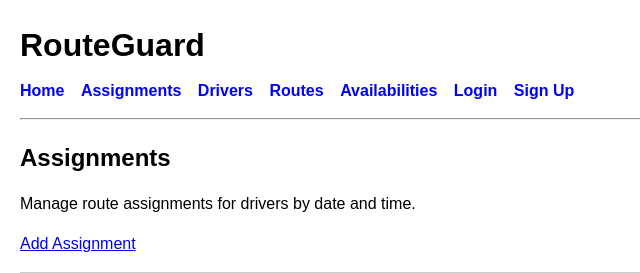
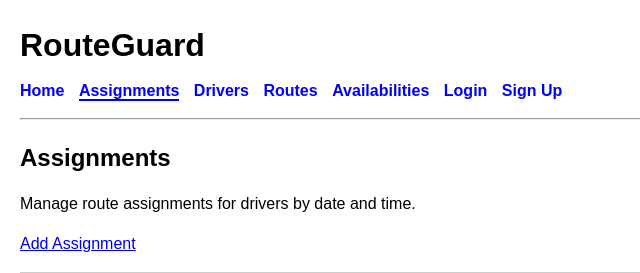
Before and after one commit to joeb-brfc/routeguard, a Django app: page /assignments/ in a window 1280 px wide. Shown: the top 273 px of the page, without its empty margins (0-640 px from the left). Run offline with Django 5.2, Linux system fonts and the light colour scheme; data comes from the database, SQL or seed files in the repository.

Commit message:
Add dynamic navigation highlighting using request.path for improved UX

```diff
--- a/static/css/style.css
+++ b/static/css/style.css
@@ -71,3 +71,13 @@ button {
     border: 1px solid #cce5cc;
     background-color: #eaf7ea;
 }
+
+nav a {
+    text-decoration: none;
+    margin-right: 10px;
+}
+
+/* Active page */
+nav a.active {
+    border-bottom: 2px solid blue;
+}
--- a/templates/base.html
+++ b/templates/base.html
@@ -11,11 +11,11 @@
     <header>
       <h1>RouteGuard</h1>
       <nav>
-        <a href="{% url 'home' %}">Home</a>
-        <a href="{% url 'assignment_list' %}">Assignments</a>
-        <a href="{% url 'driver_list' %}">Drivers</a>
-        <a href="{% url 'route_list' %}">Routes</a>
-        <a href="{% url 'availability_list' %}">Availabilities</a>
+        <a href="{% url 'home' %}" class="{% if request.path == '/' %}active{% endif %}">Home</a>
+        <a href="{% url 'assignment_list' %}" class="{% if 'assignments' in request.path %}active{% endif %}">Assignments</a>
+        <a href="{% url 'driver_list' %}" class="{% if 'drivers' in request.path %}active{% endif %}">Drivers</a>
+        <a href="{% url 'route_list' %}" class="{% if 'routes' in request.path %}active{% endif %}">Routes</a>
+        <a href="{% url 'availability_list' %}" class="{% if 'availabilities' in request.path %}active{% endif %}">Availabilities</a>
 
         {% if user.is_authenticated %}
         <a href="{% url 'logout' %}">Logout</a>
```
Also changed, not shown: README.md.
